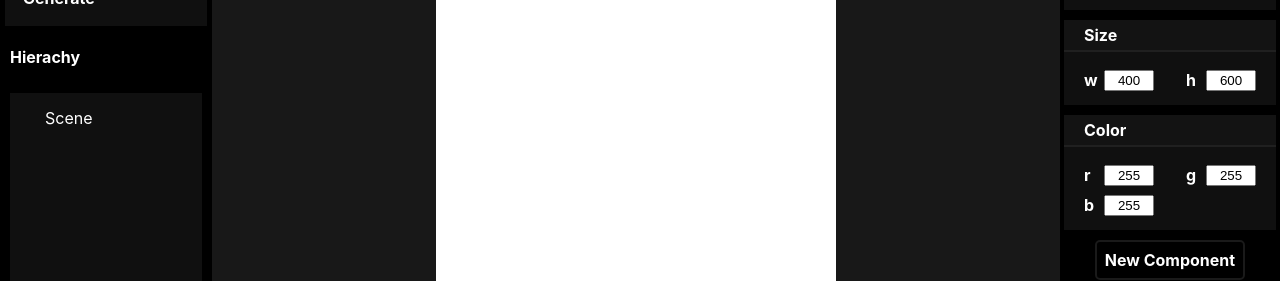
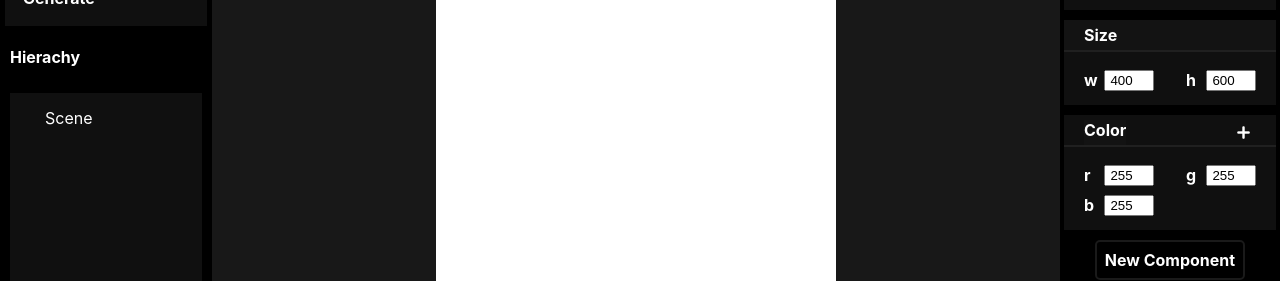
Before and after one commit to t-88/epic-editor, a React (Create React App) app: page / in a window 1280 px wide. Shown: the part 127-408 px from the top of the page. Built offline with nearby package versions, Linux system fonts and the light colour scheme.

Commit message:
Refactor, improve engine stuff

```diff
--- a/src/comps/Color.jsx
+++ b/src/comps/Color.jsx
@@ -1,27 +1,46 @@
-import { proxy, useSnapshot } from "valtio";
+import { proxy } from "valtio";
+import add_icon from "../assets/plus.png";
+
 import engine from "../lib/engine";
 
 
-function ColorComponent(ref,r,g,b) {
-    const r_prox = useSnapshot(r);
-    const g_prox = useSnapshot(g);
-    const b_prox = useSnapshot(b);
+function ColorComponent(ref, r, g, b) {
+    function on_change_r(e) {
+        e.target.value = Math.max(0, Math.min(255, parseInt(e.target.value)));
+        r.val = parseInt(e.target.value);
+        engine.update_store();
+    }
+    function on_change_g(e) {
+        e.target.value = Math.max(0, Math.min(255, parseInt(e.target.value)));
+        g.val = parseInt(e.target.value)
+        engine.update_store();
+    }
+    function on_change_b(e) {
+        e.target.value = Math.max(0, Math.min(255, parseInt(e.target.value)));
+        b.val = parseInt(e.target.value)
+        engine.update_store();
+    }
 
-    // when change store
-    engine.update_store();
 
     return <div className="component">
-    <p className="title">Color</p>
+        <section className="title-icon">
+            <p>Color</p>
+            <img
+                src={add_icon} width={25} height={25}
+                onClick={() => {
+                    console.log("urmom")
+                }} />
+        </section>
 
         <section className="component-props-row">
             <div className="inline-input">
-            <p>r </p> <input value={r_prox.val} onChange={(e) =>  r.val = parseInt(e.target.value)} />
+                <p>r </p> <input type="number" defaultValue={r.val} onChange={on_change_r} />
             </div>
             <div className="inline-input">
-            <p>g </p> <input value={g_prox.val} onChange={(e) =>  g.val = parseInt(e.target.value)} />
+                <p>g </p> <input type="number" defaultValue={g.val} onChange={on_change_g} />
             </div>
             <div className="inline-input">
-            <p>b </p> <input value={b_prox.val} onChange={(e) =>  b.val = parseInt(e.target.value)} />
+                <p>b </p> <input type="number" defaultValue={b.val} onChange={on_change_b} />
             </div>
         </section>
     </div>
@@ -30,21 +49,21 @@ export default class Color {
     constructor(r = 0, g = 0, b = 0) {
         this.type = "color";
 
-        this.r = proxy({val : r});
-        this.g = proxy({val : g});
-        this.b = proxy({val : b});
+        this.r = proxy({ val: r });
+        this.g = proxy({ val: g });
+        this.b = proxy({ val: b });
 
 
-        this.renderer = () => ColorComponent(this,this.r,this.g,this.b);
+        this.renderer = () => ColorComponent(this, this.r, this.g, this.b);
     }
 
     proxy_list() {
-        return [this.r,this.g,this.b];
+        return [this.r, this.g, this.b];
     }
 
     get_style_props() {
         return {
-           background : `rgb(${this.r.val},${this.g.val},${this.b.val})`
+            background: `rgb(${this.r.val},${this.g.val},${this.b.val})`
         };
     }
     load(data) {
@@ -55,10 +74,9 @@ export default class Color {
 
     code() {
         return {
-            type : this.type,
-            r : this.r.val,
-            g : this.g.val,
-            b : this.b.val,
+            r: this.r.val,
+            g: this.g.val,
+            b: this.b.val,
         }
     }
 }
--- a/src/comps/Id.jsx
+++ b/src/comps/Id.jsx
@@ -3,16 +3,16 @@ import engine from "../lib/engine";
 
 
 function IdComponent(self) {
-    const id_prox = useSnapshot(self.id);
-
-    // when change store
-    engine.update_store();
-
+    function on_change(e) {
+        self.id.val = e.target.value;
+        engine.update_store();
+    }
     return <div className="component">
-    <p className="title">Id</p>
+        <p className="title">Id</p>
         <section className="component-props-row">
             <div className="inline-input expanded-input">
-                <p>id </p> <input value={id_prox.val} onChange={(e) =>  self.id.val = e.target.value} />
+                <p>id </p>
+                <input  defaultValue={self.id.val} onChange={on_change} />
             </div>
         </section>
     </div>
@@ -20,7 +20,7 @@ function IdComponent(self) {
 export default class Id {
     constructor(id = "") {
         this.type = "id";
-        this.id = proxy({val : id});
+        this.id = proxy({ val: id });
         this.renderer = () => IdComponent(this);
     }
 
@@ -31,14 +31,11 @@ export default class Id {
     get_style_props() {
         return {};
     }
-    load(data) {
-        this.id.val = data.id;
+    load(id) {
+        this.id.val = id;
     }
 
     code() {
-        return {
-            type : this.type,
-            id : this.id.val,
-        }
+        return this.id.val;
     }
 }
--- a/src/comps/Position.jsx
+++ b/src/comps/Position.jsx
@@ -2,23 +2,25 @@ import { proxy, useSnapshot } from "valtio";
 import engine from "../lib/engine";
 
 
-function PositionComponent(ref,x,y) {
-    const x_prox = useSnapshot(x);
-    const y_prox = useSnapshot(y);
-
-    // when change store
-    engine.update_store();
-
+function PositionComponent(self, x, y) {
+    function on_change_x(e) {
+        x.val = parseInt(e.target.value);
+        engine.update_store();
+    }
+    function on_change_y(e) {
+        y.val = parseInt(e.target.value);
+        engine.update_store();
+    }
 
     return <div className="component">
         <p className="title">Position</p>
         <section className="component-props-row">
             <div className="inline-input">
                 <p>x</p>
-                <input value={x_prox.val} onChange={(e) =>  x.val = parseInt(e.target.value)} />
+                <input type="number"  defaultValue={x.val} onChange={on_change_x} />
             </div>
             <div className="inline-input">
-                <p>y</p> <input value={y_prox.val} onChange={(e) =>  y.val = parseInt(e.target.value)} />
+                <p>y</p> <input type="number" defaultValue={y.val} onChange={on_change_y} />
             </div>
         </section>
     </div>
@@ -27,20 +29,20 @@ export default class Position {
     constructor(x = 0, y = 0) {
         this.type = "pos";
 
-        this.x = proxy({val : x});
-        this.y = proxy({val : y});
+        this.x = proxy({ val: x });
+        this.y = proxy({ val: y });
 
-        this.renderer = () => PositionComponent(this,this.x,this.y);
+        this.renderer = () => PositionComponent(this, this.x, this.y);
     }
 
     proxy_list() {
-        return [this.x,this.y];
+        return [this.x, this.y];
     }
 
     get_style_props() {
         return {
-            left :   `${this.x.val}px` ,
-            top :    `${this.y.val}px` ,
+            left: `${this.x.val}px`,
+            top: `${this.y.val}px`,
 
         };
     }
@@ -53,9 +55,8 @@ export default class Position {
 
     code() {
         return {
-            type : this.type,
-            x : this.x.val,
-            y : this.y.val,
+            x: this.x.val,
+            y: this.y.val,
         }
     }
 }
--- a/src/comps/Script.jsx
+++ b/src/comps/Script.jsx
@@ -1,10 +1,16 @@
 import { proxy, useSnapshot } from "valtio";
-import add_icon from "../assets/plus.png";
-import more_icon from "../assets/more.png";
 import engine from "../lib/engine";
-import ScriptData from "../models/ScriptData";
 
 
+
+const DEFAULT_SCRIPT = `func on_init(ID) {
+
+}
+
+func on_update(ID) {
+
+}
+`
 
 function ScriptComponent(ref) {
     const script_prox = useSnapshot(ref.script);
@@ -15,17 +21,12 @@ function ScriptComponent(ref) {
 
     return <div className="component">
         <p className="title">Script</p>
-        <section className="script">
-            <div className="script-view">
-                <p>script</p>
-            </div>
-        </section>
     </div>
 }
 export default class Script {
     constructor(script = "") {
         this.type = "script";
-        this.script = proxy({ val: script,  });
+        this.script = proxy({ val: DEFAULT_SCRIPT });
         this.renderer = () => ScriptComponent(this);
     }
 
@@ -35,12 +36,12 @@ export default class Script {
     get_style_props() {
         return {};
     }
-    load(data) {
-        this.script.val = data.script;
+    load(script) {
+        this.script.val = script;
     }
 
     code() {
-        return { type: this.type, script: this.script.val };
+        return this.script.val;
     }
 
 }
--- a/src/comps/Size.jsx
+++ b/src/comps/Size.jsx
@@ -2,21 +2,27 @@ import { proxy, useSnapshot } from "valtio";
 import engine from "../lib/engine";
 
 
-function SizeComponent(ref,w,h) {
-    const w_prox = useSnapshot(w);
-    const h_prox = useSnapshot(h);
+function SizeComponent(self,w,h) {
+    function on_change_w(e) {
+        e.target.value = Math.max(0,parseInt(e.target.value));
+        w.val = parseInt(e.target.value);
+        engine.update_store();
+    }
+    function on_change_h(e) {
+        e.target.value = Math.max(0,parseInt(e.target.value));
+        h.val = parseInt(e.target.value)
+       engine.update_store();
+    }
 
-    // when change store
-    engine.update_store();
 
     return <div className="component">
         <p className="title">Size</p>
         <section className="component-props-row">
         <div className="inline-input">
-            <p>w</p> <input value={w_prox.val} onChange={(e) =>  w.val = parseInt(e.target.value)} />
+            <p>w</p> <input type="number" defaultValue={w.val} onChange={on_change_w} />
         </div>
         <div className="inline-input">
-            <p>h</p> <input value={h_prox.val} onChange={(e) =>  h.val = parseInt(e.target.value)} />
+            <p>h</p> <input type="number" defaultValue={h.val} onChange={on_change_h} />
         </div>
         </section>
     </div>
@@ -51,7 +57,6 @@ export default  class Size {
 
     code() {
         return {
-            type: this.type,
             w : this.w.val,
             h : this.h.val,
         }
--- a/src/entities/Entity.jsx
+++ b/src/entities/Entity.jsx
@@ -48,8 +48,9 @@ export default class Enitity {
     }
     load(data) {
         for (let i = 0; i < Object.keys(data.comps).length; i++) {
-            this.comps[data.comps[Object.keys(data.comps)[i]].type] = new COMP_MAP[data.comps[Object.keys(data.comps)[i]].type];
-            this.comps[data.comps[Object.keys(data.comps)[i]].type].load(data.comps[Object.keys(data.comps)[i]]);
+            let type = Object.keys(data.comps)[i]
+            this.comps[type] = new COMP_MAP[type];
+            this.comps[type].load(data.comps[Object.keys(data.comps)[i]]);
         }
         this.renderer = () => this.base_renderer(this,{});
     }
```
Also changed, not shown: src/comps/Storage.jsx (+20 -12 lines), 1 other file (tests, documents, lock files or other folders). Lines whose indentation alone changed are shown as unchanged.
